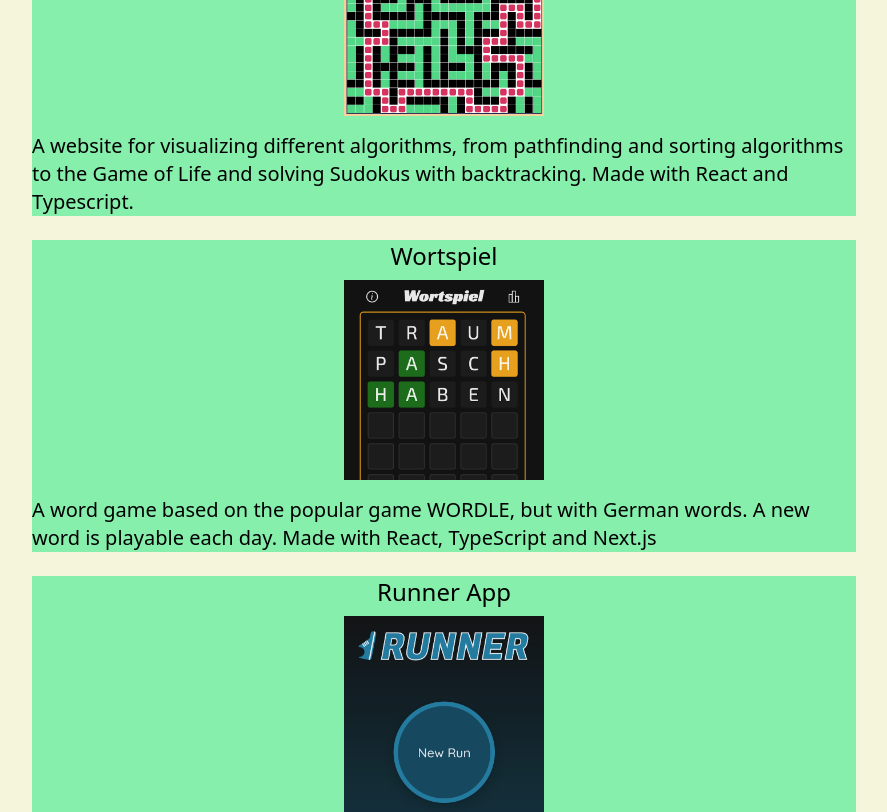
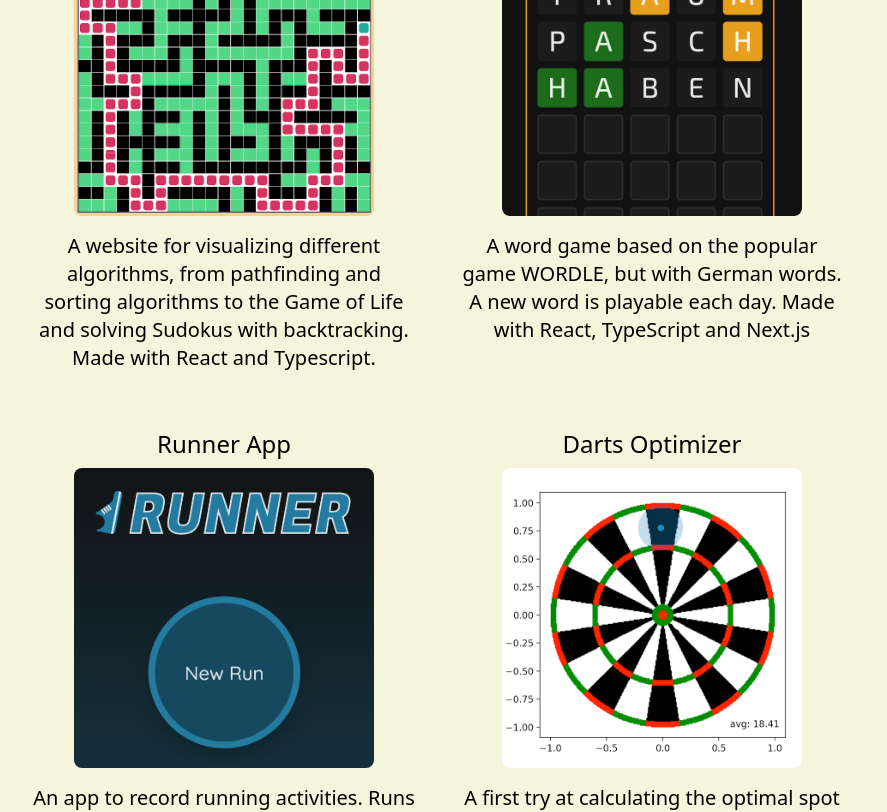
Before and after one commit to kilianmandscharo/portfolio_page, a Next.js app: page / in a window 1280 px wide. Shown: the part 860-1672 px from the top of the page, without its empty margins (196-1083 px from the left). Built offline with nearby package versions, Linux system fonts and the light colour scheme.

Commit message:
implemented projects as flip cards

```diff
--- a/components/Project.tsx
+++ b/components/Project.tsx
@@ -1,20 +1,74 @@
 import Image from "next/image";
+import { useState } from "react";
+import ProjectLink from "./ProjectLink";
 
 interface ProjectProps {
     name: string;
     img: string;
-    link: string;
     description: string;
+    website?: string;
+    github?: string;
 }
 
-const Project = ({ name, img, link, description }: ProjectProps) => {
+const Project = ({ name, img, website, github, description }: ProjectProps) => {
+    const [flip, setFlip] = useState(false);
+    const [flipBack, setFlipBack] = useState(false);
+
+    const handleClickFront = () => {
+        if (flip) {
+            return;
+        }
+        setFlip(true);
+        setFlipBack(false);
+    };
+    const handleClickBack = () => {
+        if (flipBack) {
+            return;
+        }
+        setFlipBack(true);
+        setFlip(false);
+    };
+
+    const animationsFront = () => {
+        return `${flip ? "animate-flipOut" : ""} ${
+            flipBack ? "animate-flipIn" : ""
+        } ${flip ? "pointer-events-none" : ""}`;
+    };
+
+    const animationsBack = () => {
+        return `${flip ? "animate-flipIn" : ""} ${
+            flipBack ? "animate-flipOut" : ""
+        } ${!flip ? "pointer-events-none" : ""}`;
+    };
+
     return (
-        <div className="bg-green-300">
+        <div className="max-w-sm">
             <h3 className="mb-2 text-xl sm:text-2xl text-center">{name}</h3>
-            <a href={link} target="blank" className="flex justify-center">
-                <Image src={img} width="200" height="200" />
-            </a>
-            <p className="mt-4 mb-6 text-[16px] sm:text-xl">{description}</p>
+            <div className="relative h-[300px] w-[300px] mx-auto">
+                {/* Frontside */}
+                <div
+                    className={`grid justify-center rounded-lg hover:shadow-xl ${animationsFront()}`}
+                    onClick={handleClickFront}
+                >
+                    <Image
+                        src={img}
+                        width="300"
+                        height="300"
+                        className="rounded-lg"
+                    />
+                </div>
+                {/* Backside */}
+                <div
+                    className={`flex flex-col gap-4 items-center justify-center absolute top-0 left-0 bottom-0 right-0 opacity-1 bg-yellow-300 opacity-0 ${animationsBack()}`}
+                    onClick={handleClickBack}
+                >
+                    {website && <ProjectLink name="website" link={website} />}
+                    {github && <ProjectLink name="github" link={github} />}
+                </div>
+            </div>
+            <p className="mt-4 mb-6 text-[16px] text-center sm:text-xl">
+                {description}
+            </p>
         </div>
     );
 };
--- /dev/null
+++ b/components/ProjectLink.tsx
@@ -0,0 +1,21 @@
+interface ProjectLinkProps {
+    name: string;
+    link: string;
+}
+
+const ProjectLink = ({ name, link }: ProjectLinkProps) => {
+    return (
+        <a
+            href={link}
+            target="blank"
+            className="hover:border-b border-black"
+            onClick={(e) => {
+                e.stopPropagation();
+            }}
+        >
+            {name === "github" ? "Github" : "Website"}
+        </a>
+    );
+};
+
+export default ProjectLink;
--- a/components/Projects.tsx
+++ b/components/Projects.tsx
@@ -5,30 +5,35 @@ import Section from "./Section";
 const Projects = React.forwardRef<HTMLDivElement>((props, ref) => {
     return (
         <Section name="Projects">
-            <div ref={ref}>
+            <div
+                ref={ref}
+                className="grid justify-center sm:grid-cols-2 sm:gap-8"
+            >
                 <Project
                     name="Visualizing Algorithms"
                     description="A website for visualizing different algorithms, from pathfinding and sorting algorithms to the Game of Life and solving Sudokus with backtracking. Made with React and Typescript."
                     img="/algorithms.png"
-                    link="https://visualize-algorithms.netlify.app/"
+                    website="https://visualize-algorithms.netlify.app/"
+                    github="https://github.com/kilianmandscharo/visualize_algorithms"
                 />
                 <Project
                     name="Wortspiel"
                     description="A word game based on the popular game WORDLE, but with German words. A new word is playable each day. Made with React, TypeScript and Next.js"
                     img="/wortspiel.png"
-                    link="https://wortspiel.netlify.app/"
+                    website="https://wortspiel.netlify.app/"
+                    github="https://github.com/kilianmandscharo/wortspiel"
                 />
                 <Project
                     name="Runner App"
-                    description="An app to record running activities. Runs can be visualized individually concerning altitude, speed and distance, or all at once sorted by date. Runs also can be exported as GPX or JSON. See the repository's readme for more screenshots. Made with React Native."
+                    description="An app to record running activities. Runs can be visualized individually concerning altitude, speed and distance, or all at once sorted by date. See the repository's readme for more screenshots. Made with React Native."
                     img="/runner.png"
-                    link="https://github.com/kilianmandscharo/running_app"
+                    github="https://github.com/kilianmandscharo/running_app"
                 />
                 <Project
                     name="Darts Optimizer"
                     description="A first try at calculating the optimal spot to aim for on a dart board, given a certain distribution radius. Made with Python, Numpy and Matplotlib."
                     img="/darts.png"
-                    link="https://github.com/kilianmandscharo/darts_visualization"
+                    github="https://github.com/kilianmandscharo/darts_visualization"
                 />
             </div>
         </Section>
--- a/pages/index.tsx
+++ b/pages/index.tsx
@@ -43,6 +43,9 @@ const Home = () => {
         return `a 5,5 0 0,0 0,20 a 5,5 0 0,0 0,-20 a 5,5 0 0,0 0,20`;
     };
 
+    const extraOffset =
+        scrollY > 117 ? (scrollY > projectsYPosition - 30 ? 60 : 30) : 0;
+
     return (
         <>
             <Head>
@@ -73,23 +76,27 @@ const Home = () => {
                     <path
                         d={`M ${
                             width / 22.352
-                        } 34 ${makeCircle()} v 140 ${makeCircle()} V ${projectsYPosition} ${makeCircle()}`}
+                        } 34 ${makeCircle()} v 140 ${makeCircle()} V ${projectsYPosition} ${makeCircle()} v 300`}
                         stroke="limegreen"
                         strokeWidth="2"
                         fill="transparent"
                         strokeDasharray={height}
-                        strokeDashoffset={height - 179 - scrollY}
+                        strokeDashoffset={height - 179 - scrollY - extraOffset}
                     />
                     <path
                         d={`M ${width / 1.12} 80 h -${
                             width / 1.275
-                        } a 20,20 0 0,0 -20,20 v 94 ${makeCircle()} V ${projectsYPosition} ${makeCircle()}`}
+                        } a 20,20 0 0,0 -20,20 v 94 ${makeCircle()} V ${projectsYPosition} ${makeCircle()} v 300`}
                         stroke="#FC79FF"
                         strokeWidth="2"
                         fill="transparent"
                         strokeDasharray={height}
                         strokeDashoffset={
-                            height - scrollY - 70.4159 - width / 1.275
+                            height -
+                            scrollY -
+                            70.4159 -
+                            width / 1.275 -
+                            extraOffset
                         }
                     />
                     <path
@@ -97,13 +104,17 @@ const Home = () => {
                             width / 1.05
                         } 100 v 30 a 20,20 0 0,1 -20,20 h -${
                             width / 1.285
-                        } a 20,20 0 0,0 -20,20 v 24 ${makeCircle()} V ${projectsYPosition} ${makeCircle()}`}
+                        } a 20,20 0 0,0 -20,20 v 24 ${makeCircle()} V ${projectsYPosition} ${makeCircle()} v 300`}
                         stroke="#8FF8FF"
                         strokeWidth="2"
                         fill="transparent"
                         strokeDasharray={height}
                         strokeDashoffset={
-                            height - scrollY - 61.4159 - width / 1.285
+                            height -
+                            scrollY -
+                            61.4159 -
+                            width / 1.285 -
+                            extraOffset
                         }
                     />
                 </svg>
--- a/tailwind.config.js
+++ b/tailwind.config.js
@@ -1,7 +1,34 @@
 module.exports = {
   content: ["./pages/**/*.{js,ts,jsx,tsx}", "./components/**/*.{js,ts,jsx,tsx}",],
   theme: {
-    extend: {},
+    extend: {
+      keyframes: {
+        flipOut: {
+          "0%": {
+            transform: "rotateY(0deg)",
+            opacity: "1"
+          },
+          "100%": {
+            transform: "rotateY(180deg)",
+            opacity: "0"
+          }
+        },
+        flipIn: {
+          "0%": {
+            transform: "rotateY(-180deg)",
+            opacity: "0"
+          },
+          "100%": {
+            transform: "rotateY(0deg)",
+            opacity: "1"
+          }
+        }
+      },
+      animation: {
+        flipOut: "flipOut 0.5s 1 forwards",
+        flipIn: "flipIn 0.5s 1 forwards"
+      }
+    },
   },
   plugins: [],
 }
```
